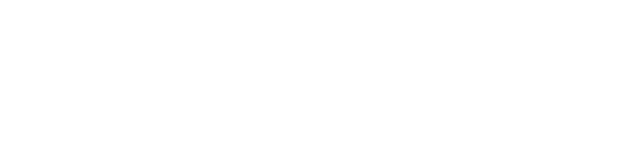
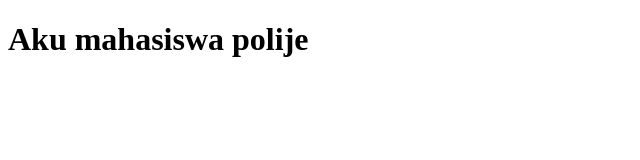
Before and after one commit to Alvian14/Tugas-acara2, a plain HTML site: page index.html in a window 1280 px wide. Shown: the whole page, without its empty margins (0-640 px from the left). Drawn offline with Linux system fonts and the light colour scheme.

Commit message:
sudah direvisi

```diff
--- a/index.html
+++ b/index.html
@@ -3,9 +3,9 @@
 <head>
     <meta charset="UTF-8">
     <meta name="viewport" content="width=device-width, initial-scale=1.0">
-    <title>Document</title>
+    <title>Belajar git</title>
 </head>
 <body>
-
+    <h1>Aku mahasiswa polije</h1>
 </body>
 </html>
```
